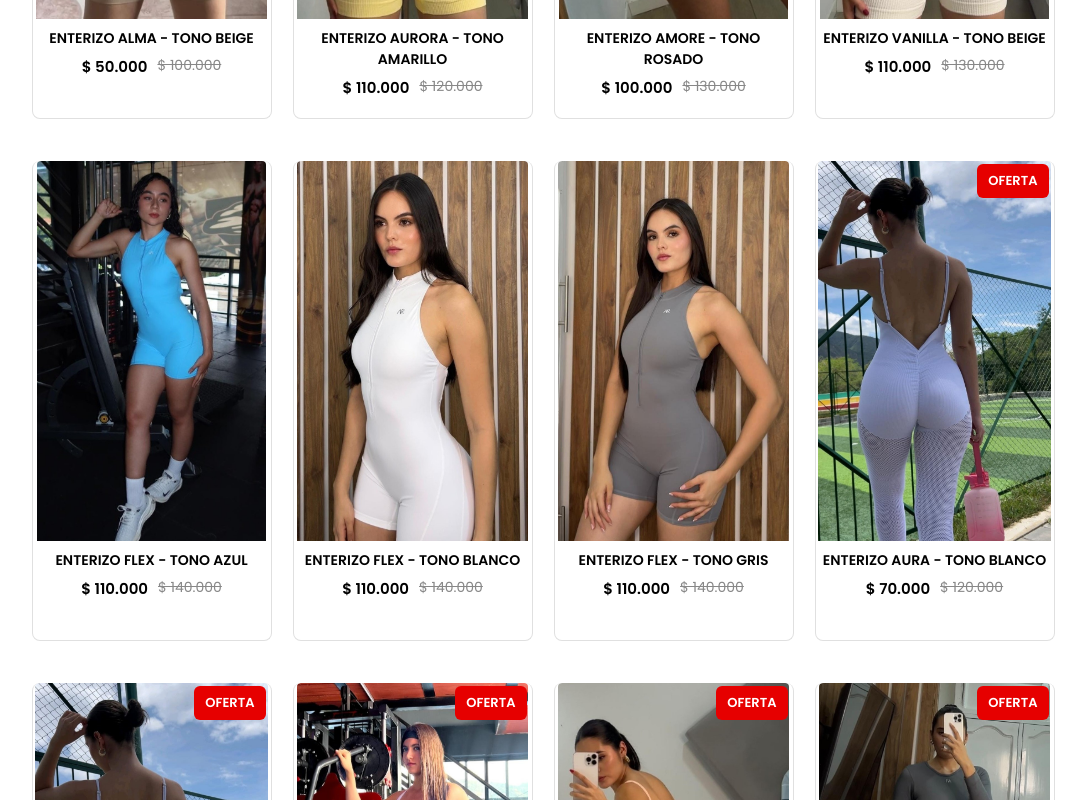
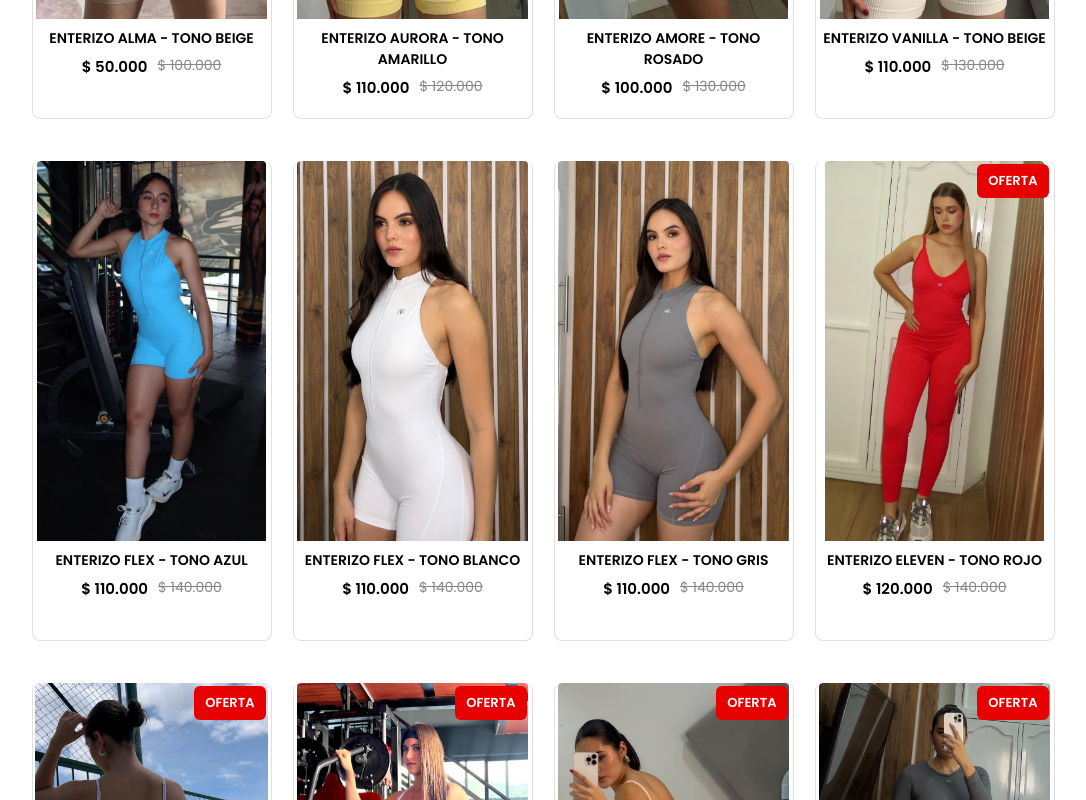
Before and after one commit to luis13xd/arual, a React (Create React App) app: page /enterizos in a window 1280 px wide. Shown: the part 475-1275 px from the top of the page, without its empty margins (97-1183 px from the left). Built offline with nearby package versions, Linux system fonts and the light colour scheme.

Commit message:
agregamos product enterizo eleven rojo2

```diff
--- a/src/Components/Assets/all_product.js
+++ b/src/Components/Assets/all_product.js
@@ -350,15 +350,15 @@ let all_product = [
   },
   {
     id: 108,
-    name: "ENTERIZO AURA - TONO BLANCO",
+    name: "ENTERIZO ELEVEN - TONO ROJO",
     category: "enterizos",
     description: "Tela suave con acabados de la mejor calidad",
-    image: enterizoaurablanco1,
-    image2: enterizoaurablanco2,
-    image3: enterizoaurablanco3,
-    image4: enterizoaurablanco4,
-    new_price: 70000,
-    old_price: 120000,
+    image: enterizoelevenrojo1,
+    image2: enterizoelevenrojo2,
+    image3: enterizoelevenrojo3,
+    image4: enterizoelevenrojo4,
+    new_price: 120000,
+    old_price: 140000,
     offer: true,
     sizes: {
       XS: false,
```
